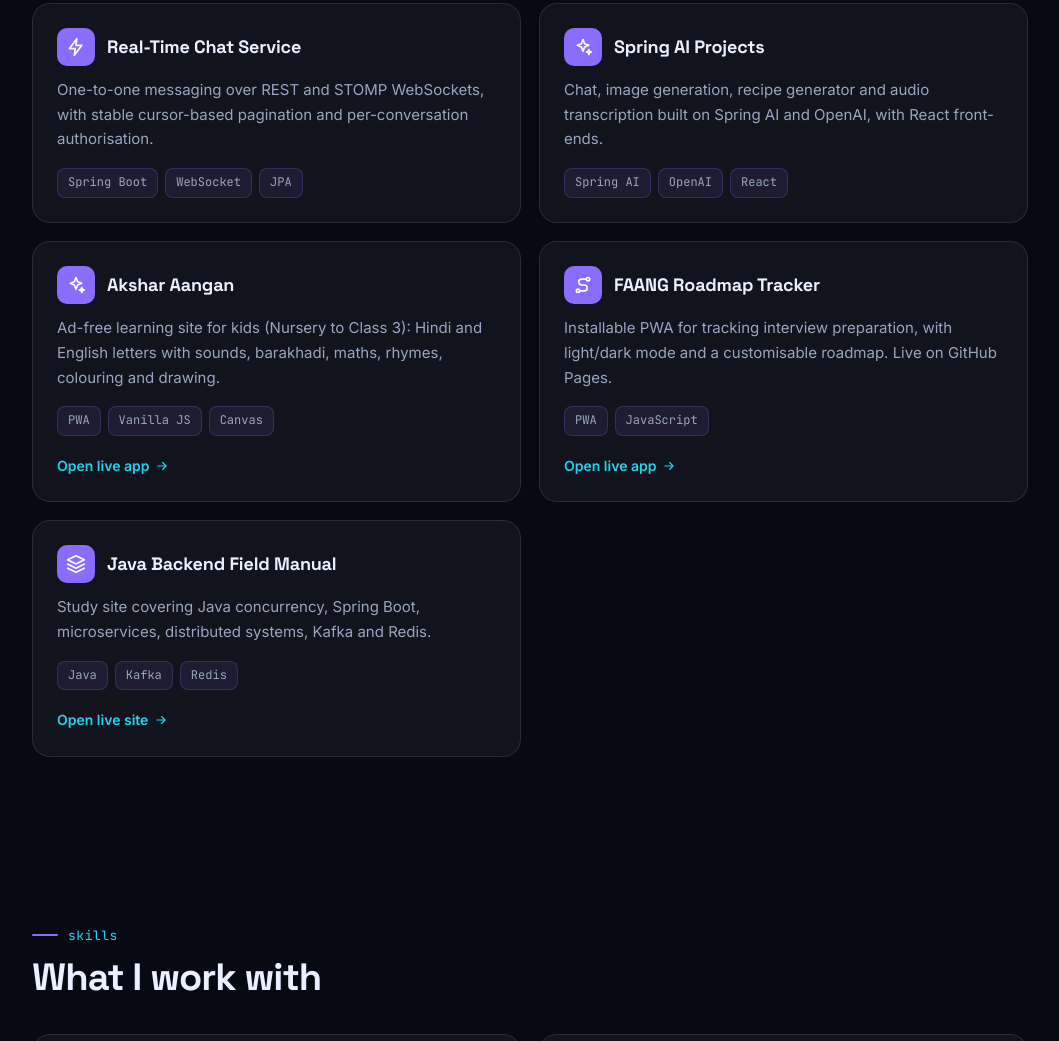
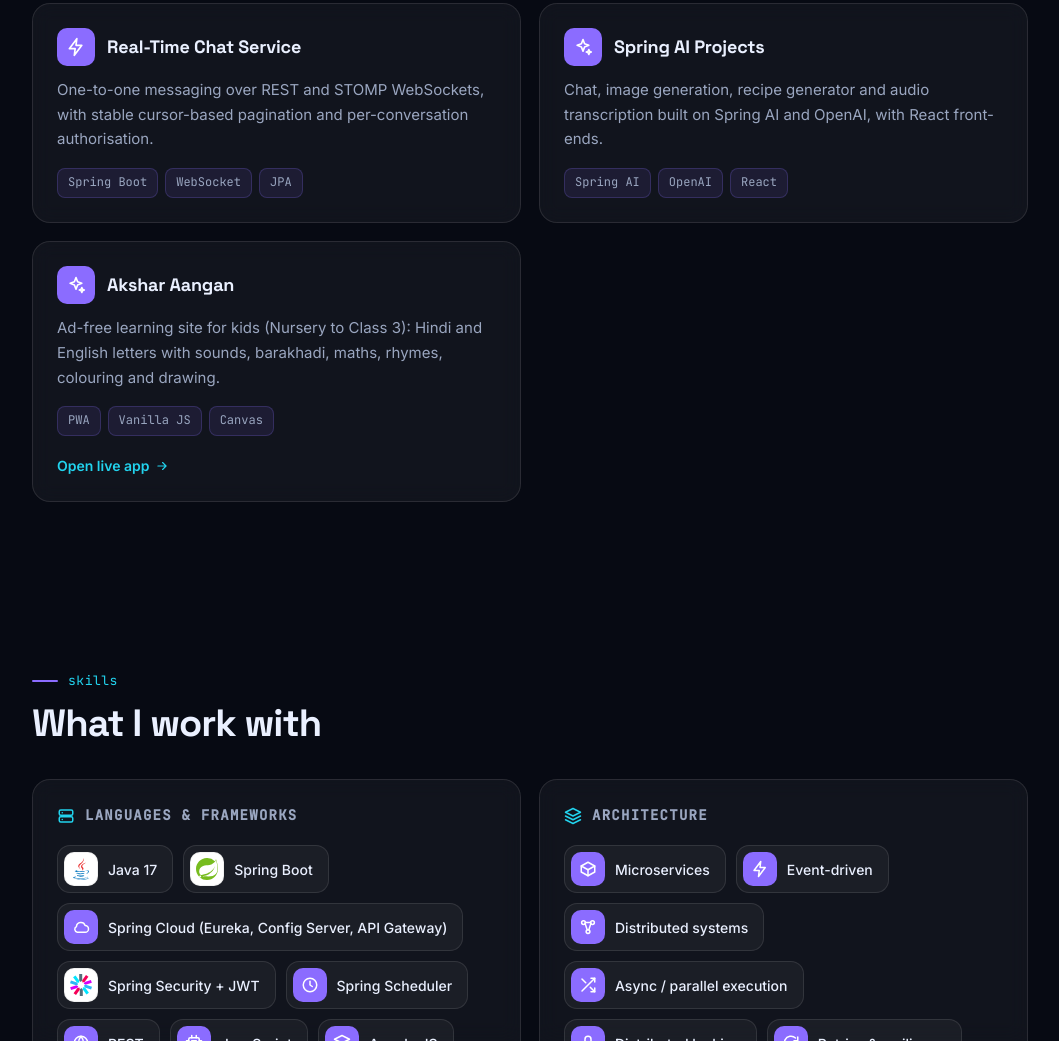
Before and after one commit to Nitesh123-Nits/Nitesh-kumar-sah, a plain HTML site: page index.html in a window 1280 px wide. Shown: the part 2785-3826 px from the top of the page, without its empty margins (110-1169 px from the left). Drawn offline with Linux system fonts and the light colour scheme.

Commit message:
Remove FAANG Roadmap and Java Field Manual cards from portfolio
Co-Authored-By: Claude Sonnet 5.5 <noreply@anthropic.com>
Claude-Session: https://claude.ai/code/session_016rCU3rFDfb1JivYQMeYiKj

```diff
--- a/index.html
+++ b/index.html
@@ -458,19 +458,7 @@
       </a>
 
 
-      <a class="card reveal" href="https://nitesh123-nits.github.io/faang-roadmap/" target="_blank" rel="noopener">
-        <div class="head"><span class="ico gl"><svg class="g"><use href="#i-route"/></svg></span><h3>FAANG Roadmap Tracker</h3></div>
-        <p>Installable PWA for tracking interview preparation, with light/dark mode and a customisable roadmap. Live on GitHub Pages.</p>
-        <div class="tags"><span class="tag">PWA</span><span class="tag">JavaScript</span></div>
-        <span class="go">Open live app <svg class="g"><use href="#i-arrow"/></svg></span>
-      </a>
 
-      <a class="card reveal" href="https://nitesh123-nits.github.io/Java-Field-Manual-Backend/" target="_blank" rel="noopener">
-        <div class="head"><span class="ico gl"><svg class="g"><use href="#i-layers"/></svg></span><h3>Java Backend Field Manual</h3></div>
-        <p>Study site covering Java concurrency, Spring Boot, microservices, distributed systems, Kafka and Redis.</p>
-        <div class="tags"><span class="tag">Java</span><span class="tag">Kafka</span><span class="tag">Redis</span></div>
-        <span class="go">Open live site <svg class="g"><use href="#i-arrow"/></svg></span>
-      </a>
     </div>
   </div>
 </section>
```
